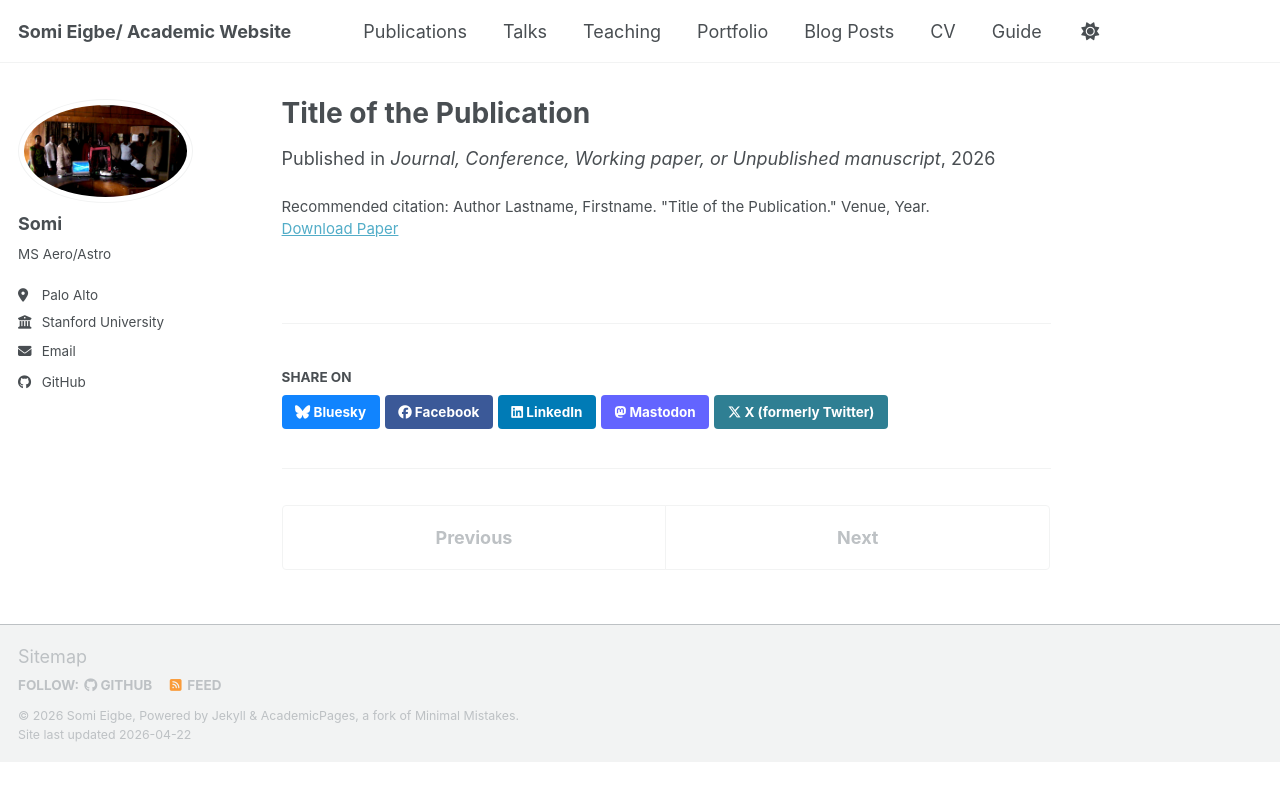
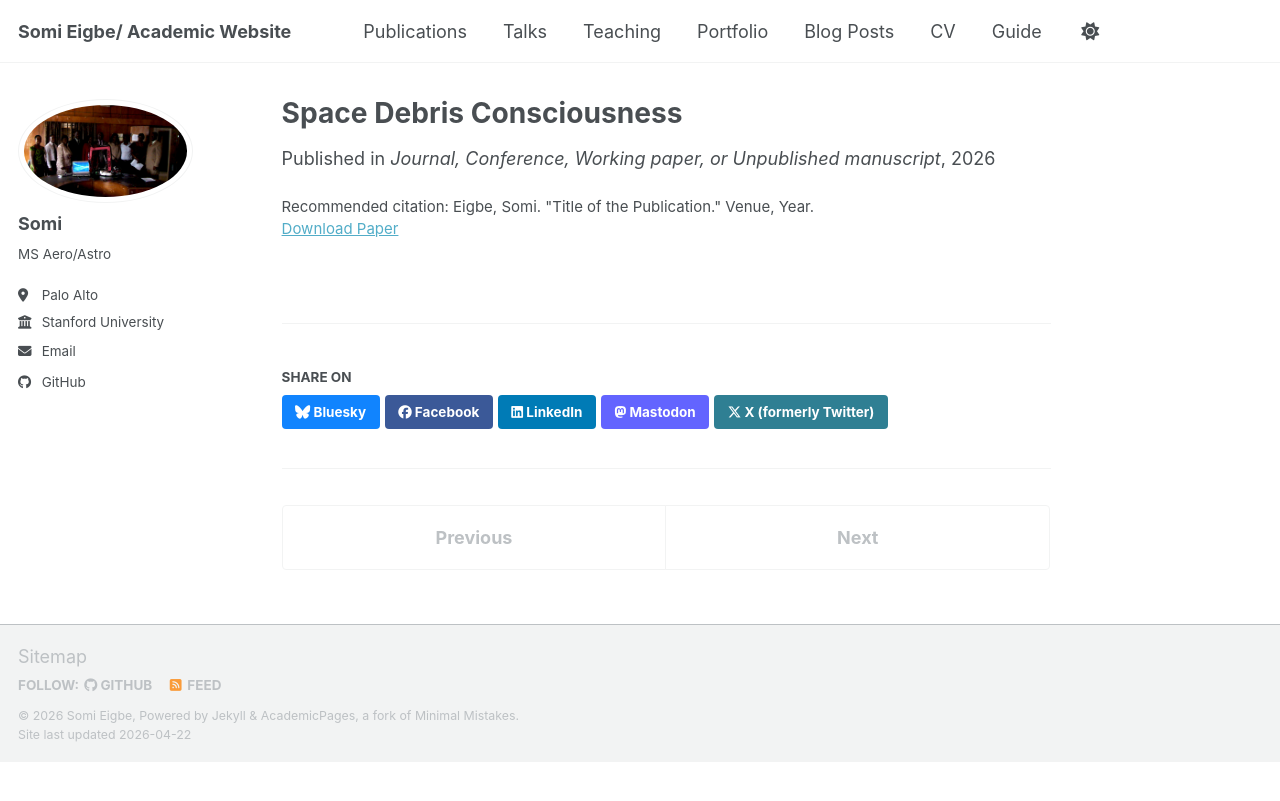
Before and after one commit to somi2312/somi2312.github.io, a Jekyll site: the page built from _publications/2025-10-02-Space-debris.md, in a window 1280 px wide. Shown: the top 801 px of the page. Built offline with Jekyll 4.4.1, drawn with Linux system fonts in a browser that asks for light colours; a script bundle is joined from its source files by our own code; library files that are not in the unit come from our copies.

Commit message:
Update 2025-10-02-Space-debris.md

```diff
--- a/_publications/2025-10-02-Space-debris.md
+++ b/_publications/2025-10-02-Space-debris.md
@@ -1,11 +1,11 @@
 ---
-title: "Title of the Publication"
+title: "Space Debris Consciousness"
 collection: publications
 category: manuscripts
 permalink: /publication/short-title
 date: 2026-04-19
 venue: "Journal, Conference, Working paper, or Unpublished manuscript"
-paperurl: "https://USERNAME.github.io/files/your-file-name.pdf"
-citation: 'Author Lastname, Firstname. "Title of the Publication." Venue, Year.'
+paperurl: "https://somi2312.github.io/files/your-file-name.pdf"
+citation: 'Eigbe, Somi. "Title of the Publication." Venue, Year.'
 excerpt: "One- or two-sentence summary of the publication."
 ---
```
